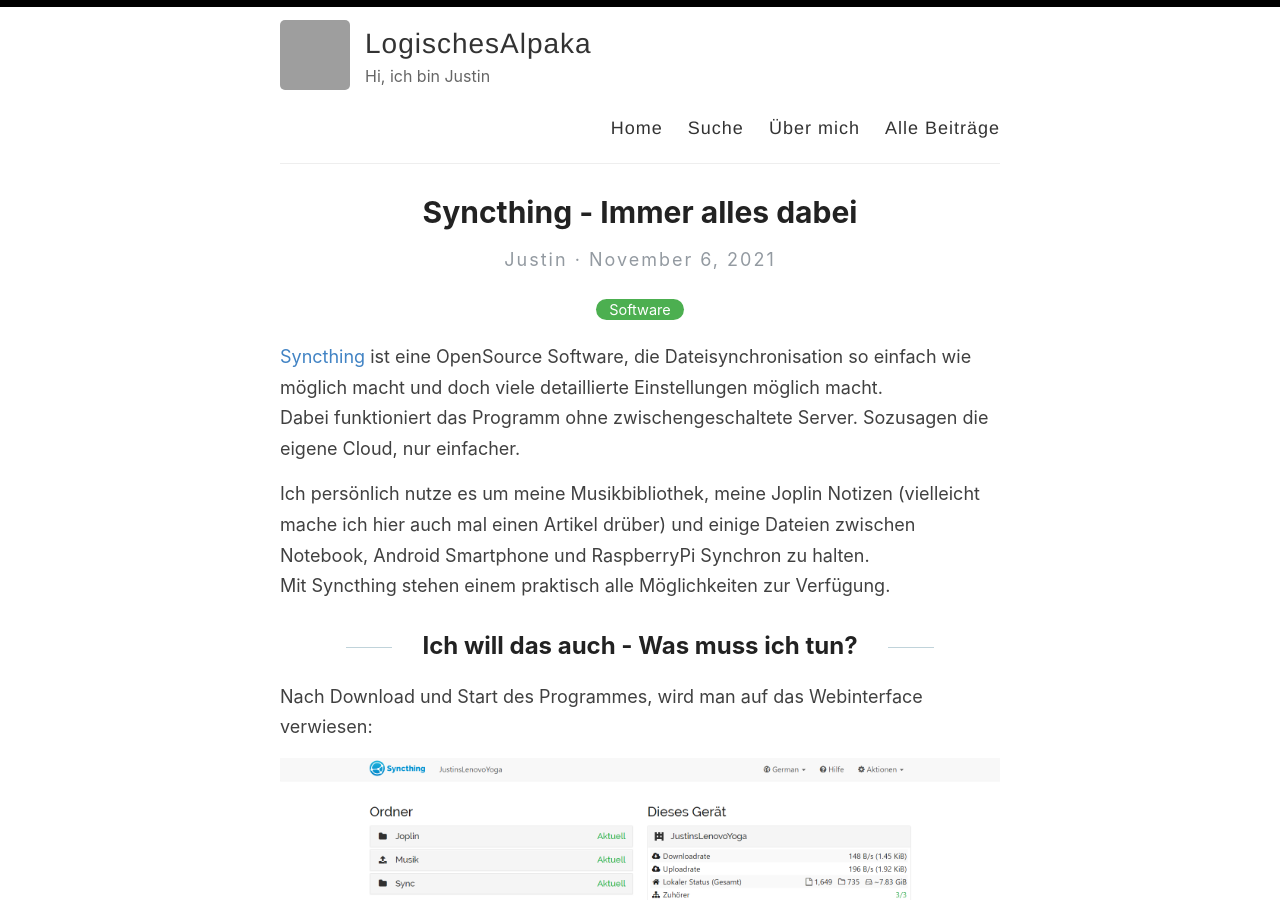
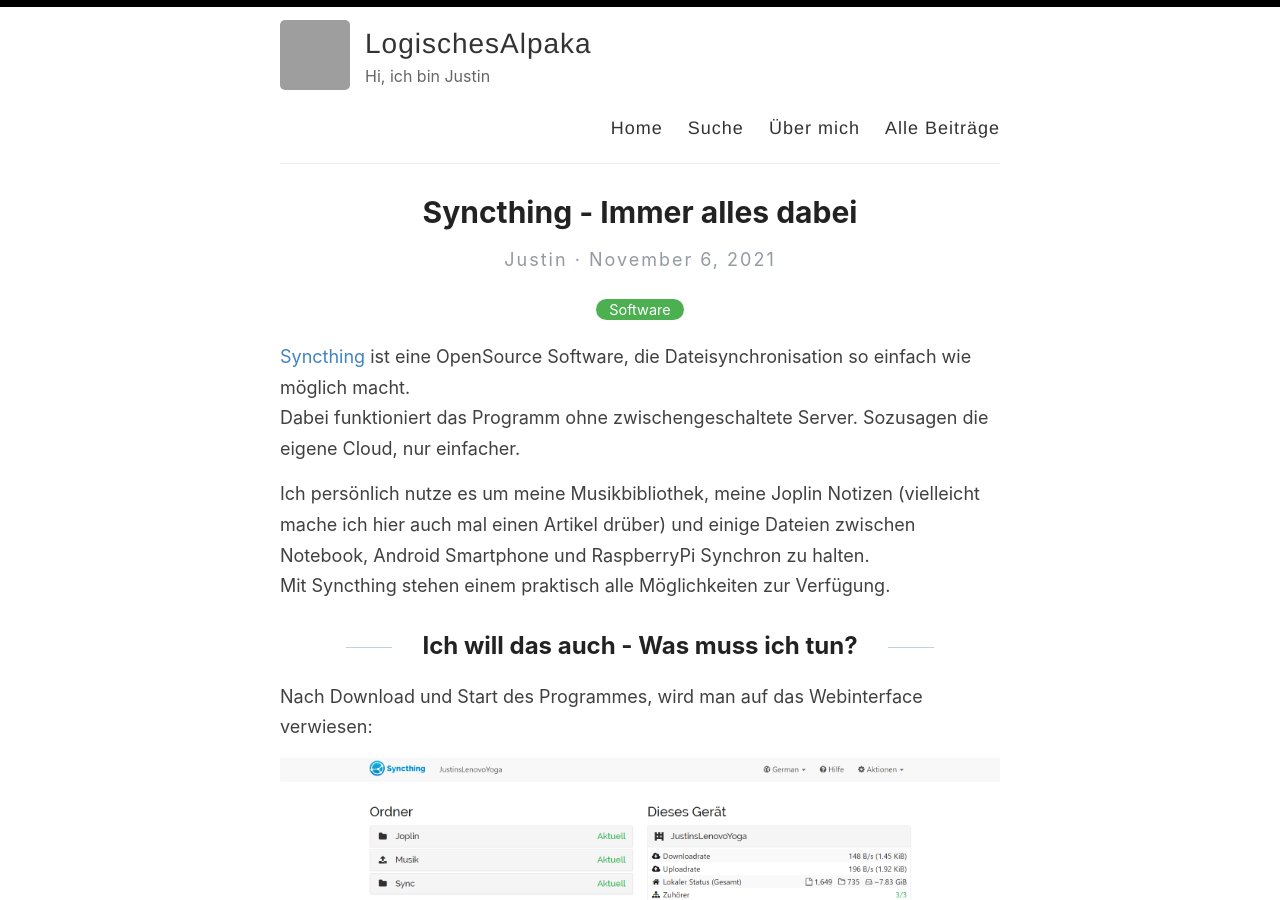
Before and after one commit to LogischesAlpaka/logischesalpaka.github.io, a Jekyll site: the page built from _posts/2021-11-06-Syncthing-Immer-alles-dabei-002.md, in a window 1280 px wide and 900 px high. Built offline with Jekyll 4.4.1, drawn with Linux system fonts in a browser that asks for light colours; grey boxes are pictures that could not be loaded.

Commit message:
Update 2021-11-06-Syncthing-Immer-alles-dabei-002.md

```diff
--- a/_posts/2021-11-06-Syncthing-Immer-alles-dabei-002.md
+++ b/_posts/2021-11-06-Syncthing-Immer-alles-dabei-002.md
@@ -1,10 +1,10 @@
 ---
 layout: post
 title: Syncthing - Immer alles dabei
-description: Syncthing ist eine OpenSource Software, die Dateisynchronisation so einfach wie möglich macht und doch viele detaillierte Einstellungen möglich macht.
+description: Syncthing ist eine OpenSource Software, die Dateisynchronisation so einfach wie möglich macht.
 categories: [Software]
 ---
-[Syncthing](https://syncthing.net/ "Webseite des Projekts") ist eine OpenSource Software, die Dateisynchronisation so einfach wie möglich macht und doch viele detaillierte Einstellungen möglich macht.
+[Syncthing](https://syncthing.net/ "Webseite des Projekts") ist eine OpenSource Software, die Dateisynchronisation so einfach wie möglich macht.
 Dabei funktioniert das Programm ohne zwischengeschaltete Server. Sozusagen die eigene Cloud, nur einfacher.
 
 Ich persönlich nutze es um meine Musikbibliothek, meine Joplin Notizen (vielleicht mache ich hier auch mal einen Artikel drüber) und einige Dateien zwischen Notebook, Android Smartphone und RaspberryPi Synchron zu halten.
```
